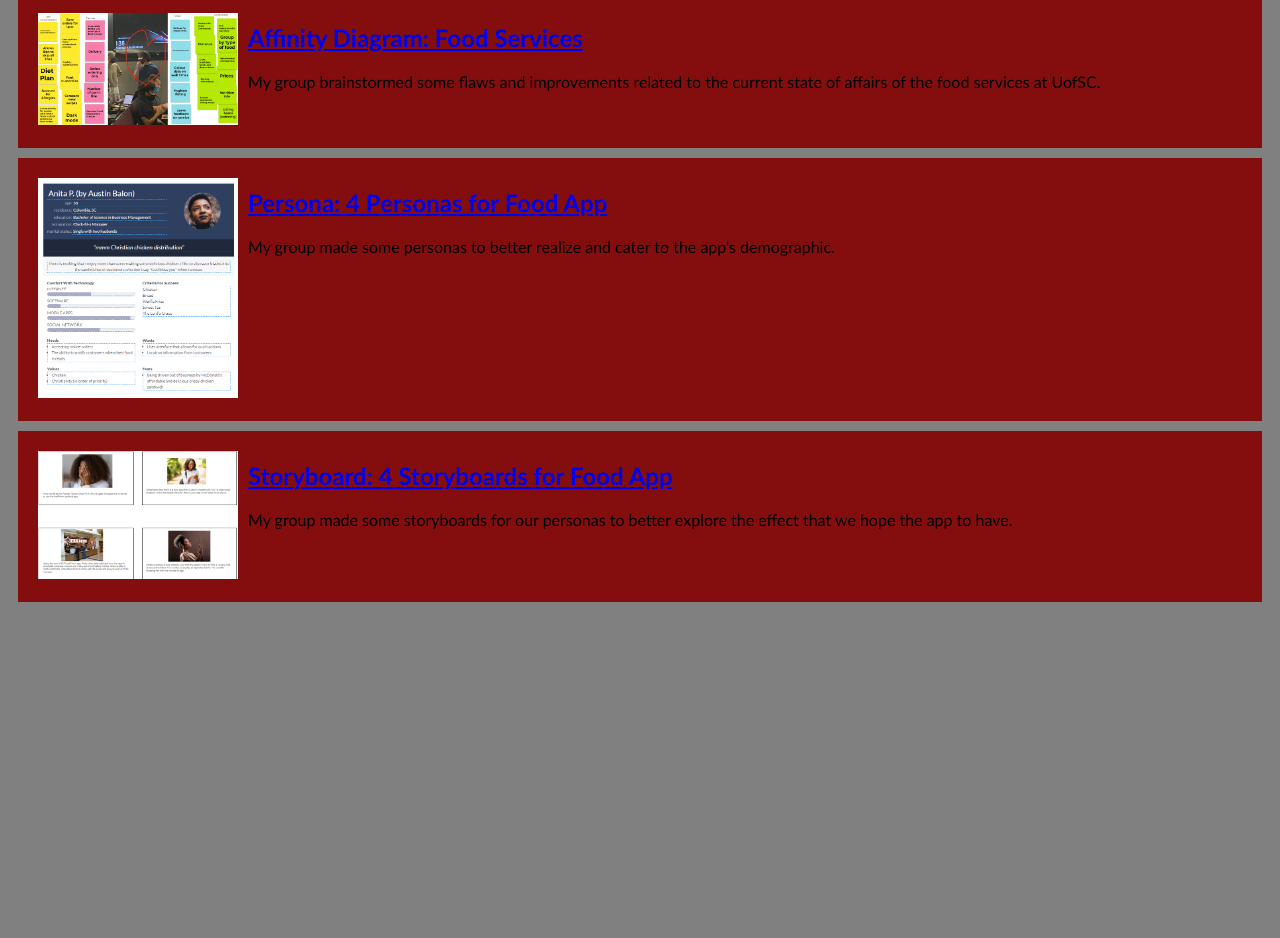
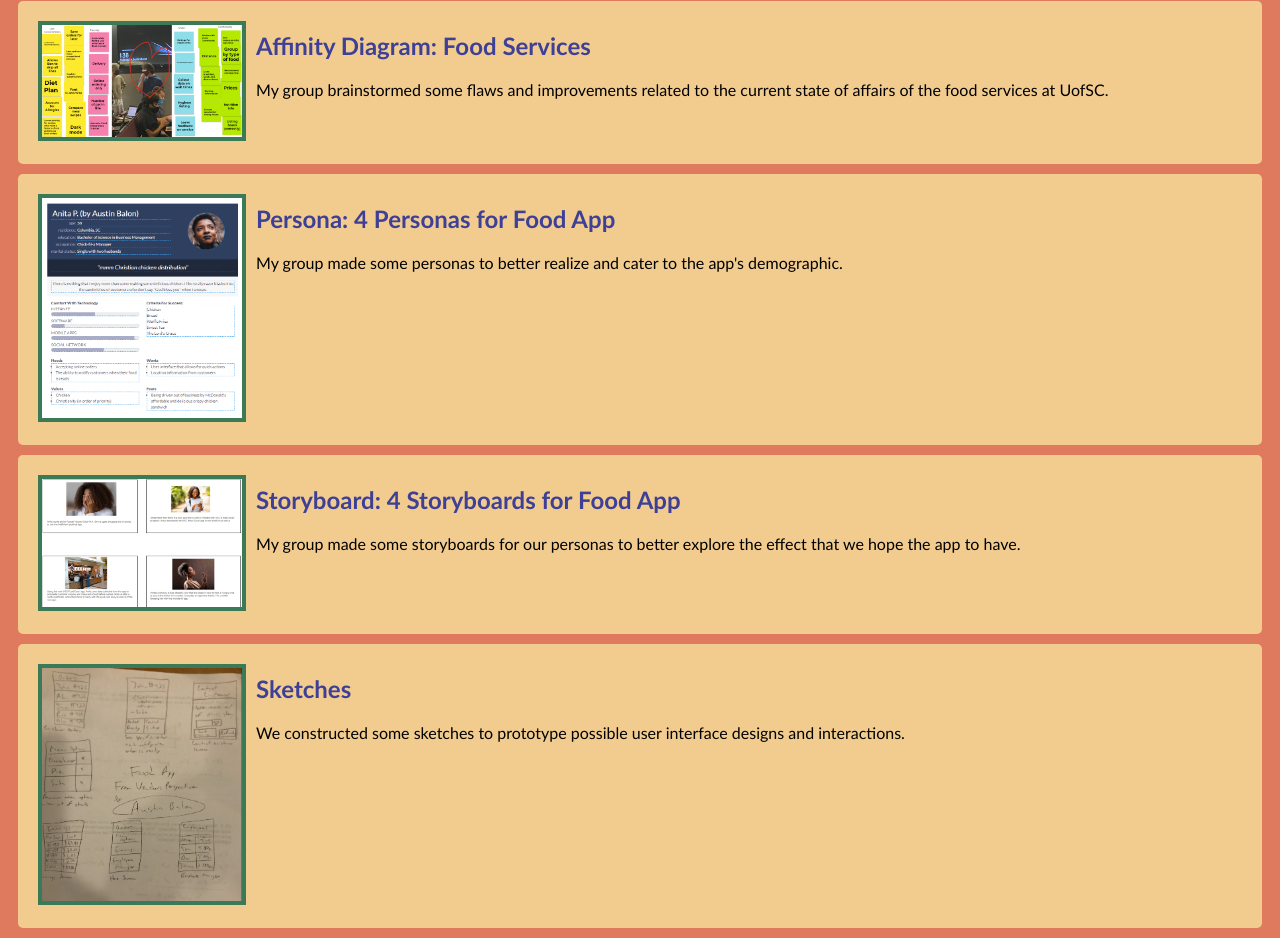
Before and after one commit to ASBalon/ASBalon.github.io, a plain HTML site: page index.html in a window 1280 px wide. Shown: the part 262-1200 px from the top of the page. Before the commit the page ends 874 px from the top, so only its background shows below. Drawn offline with Linux system fonts and the light colour scheme.

Commit message:
Add files via upload

```diff
--- a/index.html
+++ b/index.html
@@ -11,7 +11,7 @@
             <section class="assignment">
                 <a href="files/problemStatement.pdf"><img src="images/problemStatement.PNG"></a>
                 <section class="ass-details">
-                    <a href="files/problemStatement.pdf"><h2>Problem Statement: Food Services </h2></a>
+                    <a href="files/problemStatement.pdf"><h2>Problem Statement: Food Services</h2></a>
                     <p>
                         I am a college student at USC, and I want to eat lunch quickly at the Russell House,
                         but the lines are always too long, and I don’t know where to go to get food the fastest.
@@ -35,7 +35,7 @@
             <section class="assignment">
                 <a href="files/Personas.pdf"><img src="images/persona.PNG"></a>
                 <section class="ass-details">
-                    <a href="files/Personas.pdf"><h2>Persona: 4 Personas for Food App  </h2></a>
+                    <a href="files/Personas.pdf"><h2>Persona: 4 Personas for Food App</h2></a>
                     <p>
                         My group made some personas to better realize and cater to
                         the app's demographic.
@@ -47,12 +47,24 @@
             <section class="assignment">
                 <a href="files/personaStoryboards.pdf"><img src="images/storyboard.PNG"></a>
                 <section class="ass-details">
-                    <a href="files/personaStoryboards.pdf"><h2>Storyboard: 4 Storyboards for Food App  </h2></a>
+                    <a href="files/personaStoryboards.pdf"><h2>Storyboard: 4 Storyboards for Food App</h2></a>
                     <p>
                         My group made some storyboards for our personas to better explore
                         the effect that we hope the app to have.
                     </p>
                 </section>
             </section>
+
+            <!--Sketching Assignment-->
+            <section class="assignment">
+                <a href="files/sketches-compressed.pdf"><img src="images/sketch.PNG"></a>
+                <section class="ass-details">
+                    <a href="files/sketches-compressed.pdf"><h2>Sketches</h2></a>
+                    <p>
+                        We constructed some sketches to prototype possible user interface
+                        designs and interactions.
+                    </p>
+                </section>
+            </section>
         </body>
 </html>
--- a/styles.css
+++ b/styles.css
@@ -1,5 +1,5 @@
 body {
-    background:gray;
+    background:rgb(224, 122, 95);
     font-family: 'Trebuchet MS', 'Lucida Sans Unicode', 'Lucida Grande', 'Lucida Sans', Arial, sans-serif;
 }
 
@@ -7,14 +7,29 @@ body {
     display:flex;
     padding:10px;
     margin:10px;
-    background:rgb(131, 14, 13);
+    background:rgb(242, 204, 143);
+    border-radius: 5px;
 }
 .assignment img{
     width:200px;
-    padding:10px;
+    margin:10px;
+    border:4px solid #3B7A57;
+}
+
+.assignment img:hover{
+    border:4px dashed rgb(61, 64, 150);
 }
 
 h1 {
-    color:rgb(131, 14, 13);
+    color:rgb(61, 64, 150);
     text-align: center;
 }
+
+a {
+    text-decoration: none;
+    color:rgb(61, 64, 150);
+}
+
+a:hover{
+    color:rgb(224, 122, 95);
+}
```
